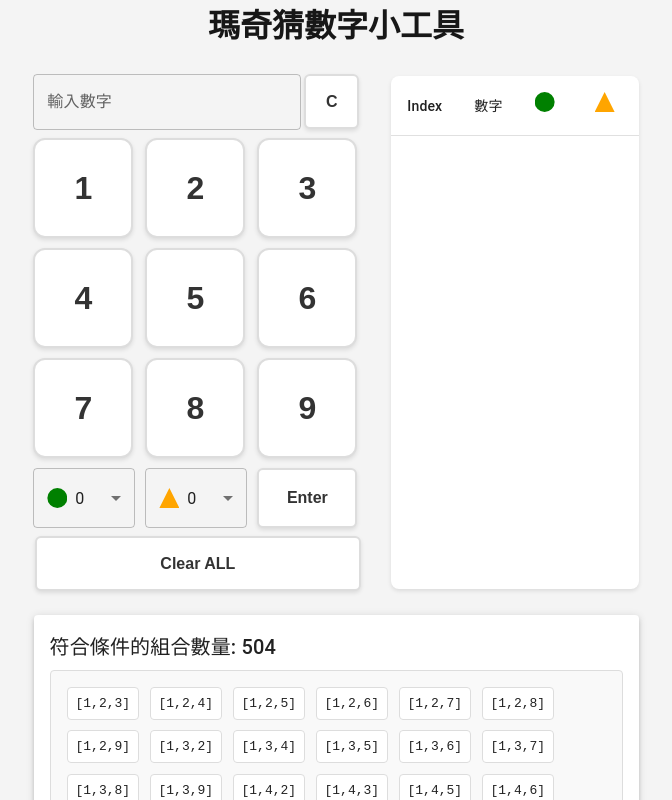
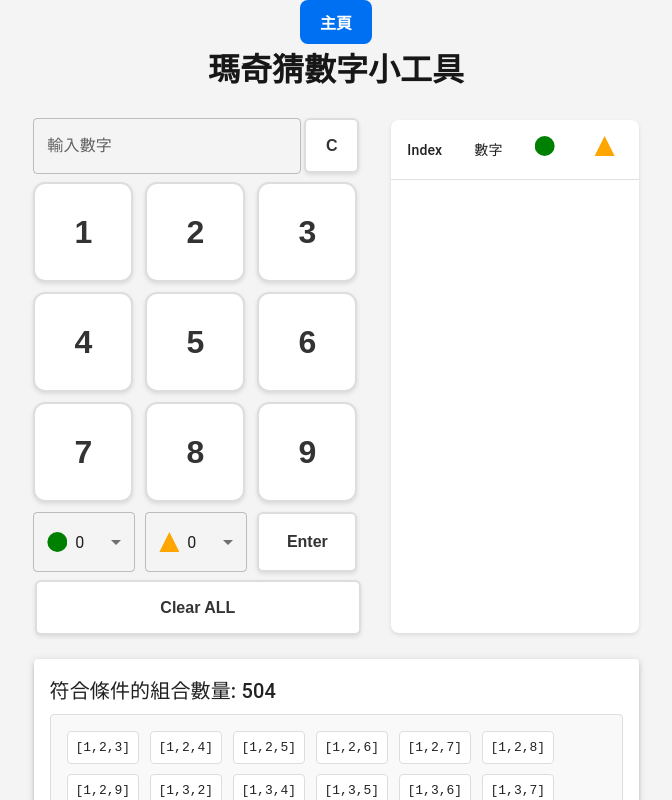
Before and after one commit to ScholesAcg/Project_Beatrice, a Next.js app: page /mabinogi_numbergame in a window 1280 px wide. Shown: the top 800 px of the page, without its empty margins (304-976 px from the left). Built offline with nearby package versions, Linux system fonts and the light colour scheme.

Commit message:
fix: main page

```diff
--- a/src/app/mabinogi_numbergame/page.jsx
+++ b/src/app/mabinogi_numbergame/page.jsx
@@ -1,5 +1,6 @@
 'use client';
 import React, { useState, useEffect } from "react";
+import Link from "next/link";
 import { Box, Typography, Paper, Grid2, Alert, AlertTitle, LinearProgress, Snackbar } from '@mui/material';
 import GridCell from "../../../components/number_button";
 import EnterGridCell from "../../../components/number_button/Enter_button"
@@ -147,7 +148,7 @@ const MabinogiNumberGame = () => {
     const handleCalculation = () => {
         const output = algo_num(stackValue)
         console.log(output)
-        if(output.usedCachedResult == true){
+        if (output.usedCachedResult == true) {
             handleUndo();
             handleFailure();
         }
@@ -182,6 +183,26 @@ const MabinogiNumberGame = () => {
     const customOrder = [0, 1, 2, 3, 4, 5, 6, 7, 8];
     return (
         <div className="container">
+            <Link
+                href="/"
+                className="nav-link"
+                style={{
+                    display: 'inline-block',
+                    backgroundColor: '#0070f3',
+                    color: '#fff',
+                    padding: '10px 20px',
+                    borderRadius: '8px',
+                    fontWeight: 'bold',
+                    textDecoration: 'none',
+                    textAlign: 'center',
+                    transition: 'background-color 0.3s ease',
+                }}
+                onMouseEnter={(e) => (e.target.style.backgroundColor = '#0056b3')}
+                onMouseLeave={(e) => (e.target.style.backgroundColor = '#0070f3')}
+            >
+                主頁
+            </Link>
+
             <h1 style={title}>瑪奇猜數字小工具</h1>
             <div className="container_row">
 
```
